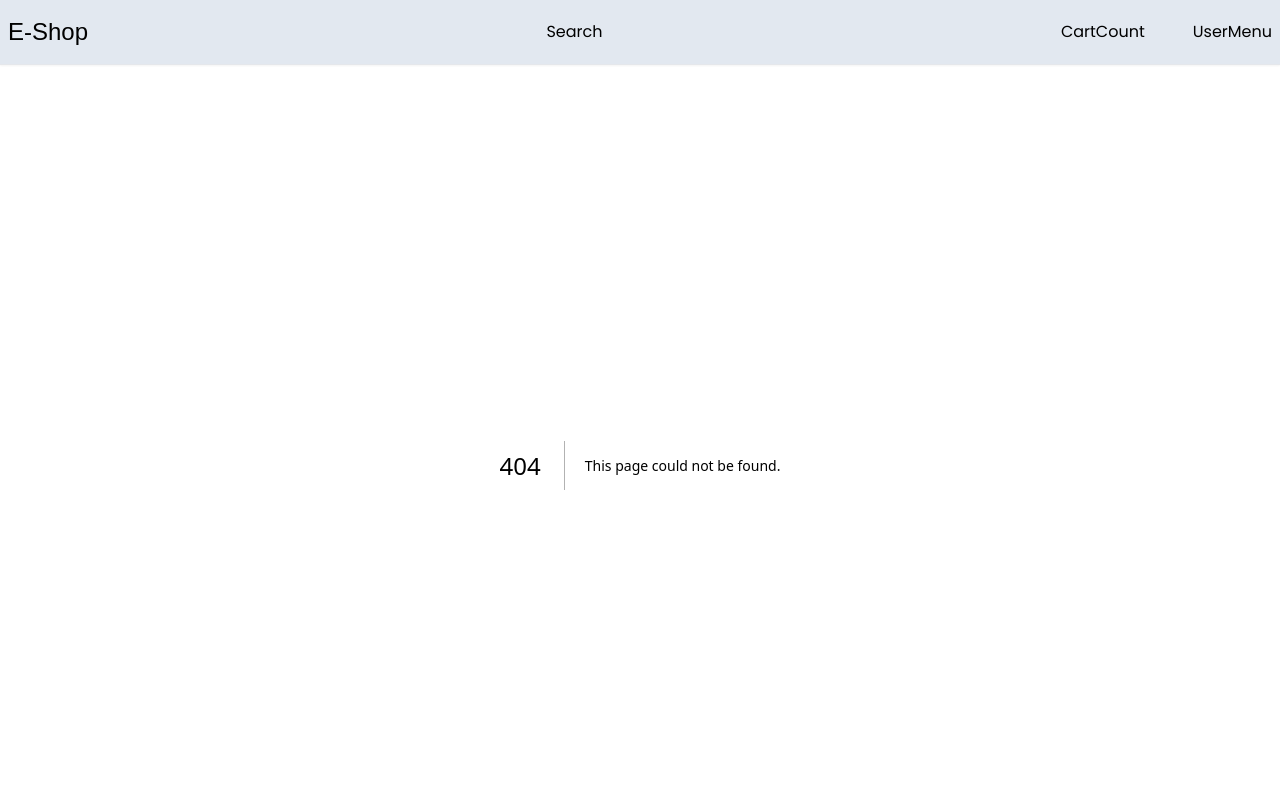
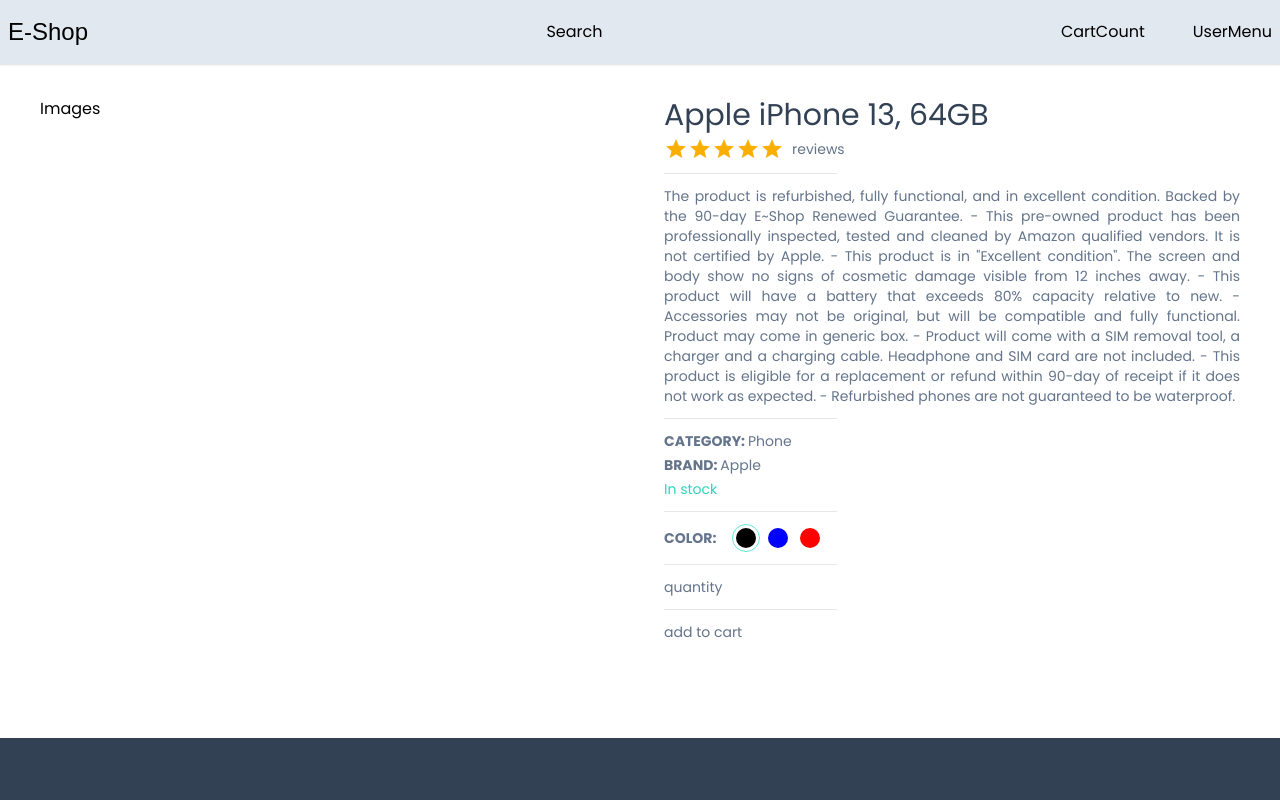
Before and after one commit to Elijahlekomo/E-SHOP, a Next.js app: page /product/1 in a window 1280 px wide. Before the commit this address had no page. Shown: the top 800 px of the page. Built offline with nearby package versions, Linux system fonts and the light colour scheme; a web font is replaced by a local one.

Commit message:
- Added a products page

```diff
--- /dev/null
+++ b/app/cart/page.tsx
@@ -0,0 +1,5 @@
+const Cart = () => {
+    return  <div>Cart Page</div>;
+}
+
+export default Cart;
--- a/app/components/products/ProductCard.tsx
+++ b/app/components/products/ProductCard.tsx
@@ -5,12 +5,15 @@
 import { Rating } from "@mui/material";
 import { truncate } from "fs";
 import Image from "next/image";
+import { useRouter } from "next/navigation";
 
 interface ProductCardProps {
   data: any;
 }
 
 const ProductCard: React.FC<ProductCardProps> = ({ data }) => {
+
+  const router = useRouter();
 
   const productRating =
     data.reviews.reduce((acc: number, item: any) =>
@@ -19,6 +22,7 @@
 
   return (
     <div
+    onClick={() => router.push(`/product/${data.id}`)}
       className="col-span-1
     cursor-pointer
     border-[1.2px]
--- /dev/null
+++ b/app/components/products/SetColor.tsx
@@ -0,0 +1,63 @@
+"use client";
+
+import {
+  CartProductType,
+  SelectedImgType,
+} from "@/app/product/[productId]/ProductDetails";
+
+interface SetColorProps {
+  images: SelectedImgType[];
+  cartProduct: CartProductType;
+  handleColorSelect: (value: SelectedImgType) => void;
+}
+
+const SetColor: React.FC<SetColorProps> = ({
+  images,
+  cartProduct,
+  handleColorSelect,
+}) => {
+  return (
+    <div>
+      <div className="flex gap-4 items-center">
+        <span className="font-semibold">COLOR:</span>
+        <div className="flex gap-1">
+          {images.map((image) => {
+            return (
+            // eslint-disable-next-line react/jsx-key
+            <div
+            key={image.color}
+            onClick={() => handleColorSelect
+              (image)}
+            className={`
+            h-7
+            w-7
+            rounded-full
+            border-teal-300
+            flex
+            items-center
+            justify-center
+            ${
+                cartProduct.selectedImg.color ===
+                image.color
+                ? "border-[1.5px]"
+                : "border-none"
+            }
+            `}
+            >
+                <div style={{background: image.
+                  colorCode}} className="
+                  h-5
+                  w-5
+                  rounded-full
+                  border-slate-300
+                  cursor-pointer"></div>
+            </div>
+            );
+          })}
+        </div>
+      </div>
+    </div>
+  );
+};
+
+export default SetColor;
--- /dev/null
+++ b/app/product/[productId]/ProductDetails.tsx
@@ -0,0 +1,102 @@
+"use client";
+
+import SetColor from "@/app/components/products/SetColor";
+import { Rating } from "@mui/material";
+import { useCallback, useState } from "react";
+
+interface ProductDetailsProps {
+  product: any;
+}
+
+export  type CartProductType = {
+    id: string,
+    name: string,
+    description: string,
+    category: string,
+    brand: string,
+    selectedImg: SelectedImgType,
+    quantity: number,
+    price: number
+}
+
+export type SelectedImgType ={
+    color: string,
+    colorCode: string,
+    image: string
+}
+
+const Horizontal = () =>{
+    return <hr className="w-[30%] my-2"/>
+}
+const ProductDetails: React.FC<ProductDetailsProps> = ({ product }) => {
+
+    const[cartProduct, setCartProduct] =
+    useState<CartProductType>({
+        id: product.id,
+        name: product.name,
+        description: product.description,
+        category: product.category,
+        brand: product.brand,
+        selectedImg: { ...product.images[0] },
+        quantity: 1,
+        price: product.price,
+    });
+
+    console.log(cartProduct);
+
+    const productRating =
+    product.reviews.reduce((acc: number, item: any) =>
+    item.rating + acc, 0)/
+    product.reviews.length;
+
+    const handleColorSelect = useCallback(
+      (value: SelectedImgType) => {
+        setCartProduct((prev) =>{
+          return {...prev, selectedImg: value};
+        })
+      },
+      [cartProduct.selectedImg]
+     );
+
+  return (
+    <div
+      className="grid grid-cols-1
+    md:grid-cols-2 gap-12"
+    >
+      <div>Images</div>
+      <div className="flex flex-col gap-1
+      text-slate-500 text-sm">
+        <h2 className="text-3xl font-medium
+        text-slate-700">{product.name}</h2>
+        <div className="flex items-center gap-2">
+             <Rating value={productRating} readOnly/>
+             <div>{product.reviews.lenght} reviews</div>
+        </div>
+        <Horizontal/>
+        <div className="text-justify">{product.description}</div>
+        <Horizontal />
+        <div>
+            <span className="font-semibold">CATEGORY: </span> {product.category}
+        </div>
+        <div>
+            <span className="font-semibold">BRAND: </span> {product.brand}
+        </div>
+        <div className={product.inStock ?
+        "text-teal-400" : "text-rose-400"}>{product.inStock ? "In stock" : "Out of stock"}
+        </div>
+        <Horizontal />
+        <SetColor
+        cartProduct={cartProduct}
+        images={product.images}
+        handleColorSelect={handleColorSelect}
+        />
+        <Horizontal />
+        <div>quantity</div>
+        <Horizontal />
+        <div>add to cart</div>
+      </div>
+    </div>
+  );
+};
+
+export default ProductDetails;
--- /dev/null
+++ b/app/product/[productId]/page.tsx
@@ -0,0 +1,21 @@
+import Container from "@/app/components/Container";
+import { product } from "@/app/utils/product";
+import ProductDetails from "./ProductDetails";
+
+interface IPrams{
+    productId? :string;
+}
+
+const Product = ({ params }: { params: IPrams }) => {
+    console.log("params", params);
+
+    return (
+    <div className="p-8">
+        <Container>
+            <ProductDetails product={product} />
+        </Container>
+    </div>
+    );
+};
+
+export default Product;
--- /dev/null
+++ b/app/utils/product.ts
@@ -0,0 +1,73 @@
+export const product = {
+        id: "648437b38c44d52b9542e340",
+        name: "Apple iPhone 13, 64GB",
+        description:
+          'The product is refurbished, fully functional, and in excellent condition. Backed by the 90-day E~Shop Renewed Guarantee.\n- This pre-owned product has been professionally inspected, tested and cleaned by Amazon qualified vendors. It is not certified by Apple.\n- This product is in "Excellent condition". The screen and body show no signs of cosmetic damage visible from 12 inches away.\n- This product will have a battery that exceeds 80% capacity relative to new.\n- Accessories may not be original, but will be compatible and fully functional. Product may come in generic box.\n- Product will come with a SIM removal tool, a charger and a charging cable. Headphone and SIM card are not included.\n- This product is eligible for a replacement or refund within 90-day of receipt if it does not work as expected.\n- Refurbished phones are not guaranteed to be waterproof.',
+        price: 400,
+        brand: "Apple",
+        category: "Phone",
+        inStock: true,
+        images: [
+          {
+            color: "Black",
+            colorCode: "#000000",
+            image:
+              "https://m.media-amazon.com/images/I/61g+McQpg7L._AC_SX679_.jpg",
+          },
+          {
+            color: "Blue",
+            colorCode: " #0000FF",
+            image:
+              "https://m.media-amazon.com/images/I/713Om9vCHUL._AC_SX679_.jpg",
+          },
+          {
+            color: "Red",
+            colorCode: "#FF0000",
+            image:
+              "https://m.media-amazon.com/images/I/61thdjmfHcL.__AC_SX300_SY300_QL70_FMwebp_.jpg",
+          },
+        ],
+        reviews: [
+          {
+            id: "6499b4887402b0efd394d8f3",
+            userId: "6499b184b0e9a8c8709821d3",
+            productId: "648437b38c44d52b9542e340",
+            rating: 4,
+            comment:
+              "good enough. I like the camera and casing. the delivery was fast too.",
+            createdDate: "2023-06-26T15:53:44.483Z",
+            user: {
+              id: "6499b184b0e9a8c8709821d3",
+              name: "Chaoo",
+              email: "example1@gmail.com",
+              emailVerified: null,
+              image:
+                "https://lh3.googleusercontent.com/a/AAcHTtcuRLwWi1vPKaQOcJlUurlhRAIIq2LgYccE8p32=s96-c",
+              hashedPassword: null,
+              createdAt: "2023-06-26T15:40:52.558Z",
+              updatedAt: "2023-06-26T15:40:52.558Z",
+              role: "USER",
+            },
+          },
+          {
+            id: "6499a110efe4e4de451c7edc",
+            userId: "6475af156bad4917456e6e1e",
+            productId: "648437b38c44d52b9542e340",
+            rating: 5,
+            comment: "I really liked it!!",
+            createdDate: "2023-06-26T14:30:40.998Z",
+            user: {
+              id: "6475af156bad4917456e6e1e",
+              name: "Charles",
+              email: "example@gmail.com",
+              emailVerified: null,
+              image:
+                "https://lh3.googleusercontent.com/a/AAcHTteOiCtILLBWiAoolIW9PJH-r5825pBDl824_8LD=s96-c",
+              hashedPassword: null,
+              createdAt: "2023-05-30T08:08:53.979Z",
+              updatedAt: "2023-05-30T08:08:53.979Z",
+              role: "ADMIN",
+            },
+          },
+        ]
+}
--- a/app/utils/trucanteText.ts
+++ b/app/utils/trucanteText.ts
@@ -1,7 +1,7 @@
 export const truncateText =
 (str: string) =>{
-    if(str.length < 25) return
-    str:
+    if(str.length < 25)
+        return str;
 
     return str.substring(0, 25) +
     "...";
```
